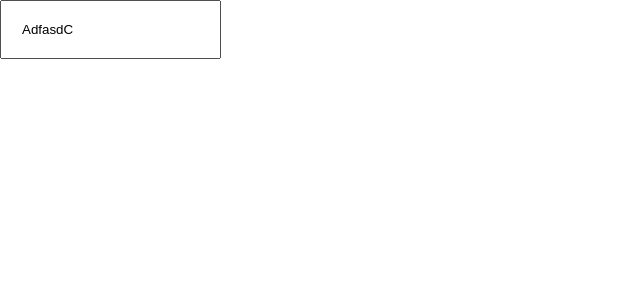
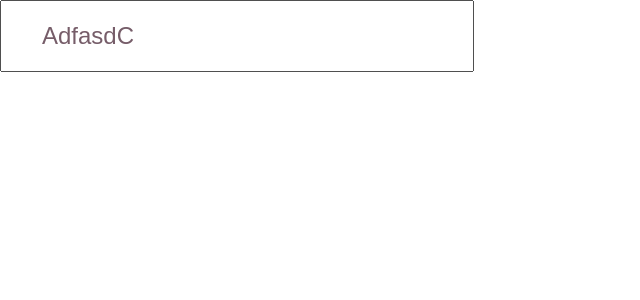
Before and after one commit to AgeratoS/weather-app, a React (Create React App) app: page / in a window 1280 px wide. Shown: the top 300 px of the page, without its empty margins (0-640 px from the left). Built offline with nearby package versions, Linux system fonts and the light colour scheme.

Commit message:
added styled-components

```diff
--- a/package.json
+++ b/package.json
@@ -15,6 +15,7 @@
     "react-dom": "^17.0.2",
     "react-query": "^3.18.1",
     "react-scripts": "4.0.3",
+    "styled-components": "^5.3.0",
     "typescript": "^4.1.2",
     "web-vitals": "^1.0.1"
   },
@@ -43,6 +44,7 @@
     ]
   },
   "devDependencies": {
+    "@types/styled-components": "^5.1.11",
     "react-test-renderer": "^17.0.2"
   }
 }
--- a/src/components/Search/Search.module.css
+++ /dev/null
@@ -1,12 +0,0 @@
-.Search {
-
-}
-
-.Search__input {
-    padding: 20px;
-    outline: none;
-}
-
-.Search.hovered {
-
-}
--- /dev/null
+++ b/src/components/Search/SearchInput.tsx
@@ -0,0 +1,14 @@
+import styled from "styled-components";
+import { palette } from "../../theme/colors"
+
+export const SearchInput = styled.input`
+  padding: 20px 120px 20px 40px;
+  font-family: 'Arial', sans-serif;
+  font-size: 1.5rem;
+  color: ${palette.purple};
+  outline: none;
+
+  &:focus {
+    outline: none;
+  }
+`
--- a/src/components/Search/index.tsx
+++ b/src/components/Search/index.tsx
@@ -1,9 +1,10 @@
+import React from "react";
 import { SearchProps } from "./interface";
-import styles from "./Search.module.css";
+import { SearchInput } from "./SearchInput";
 
 const Search: React.FC<SearchProps> = ({ value, onChange }) => (
-  <div className={styles.Search} data-testid="SearchInput">
-    <input value={value} onChange={onChange} className={styles.Search__input}/>
+  <div>
+    <SearchInput value={value} onChange={onChange} />
   </div>
 )
 
--- /dev/null
+++ b/src/theme/colors.ts
@@ -0,0 +1,7 @@
+export const palette = {
+  "green": "#8FB9A8",
+  "yellow": "#FEFAD4",
+  "orange": "#FCD0BA",
+  "red":    "#F1828D",
+  "purple": "#765D69"
+}
```
Also changed, not shown: 2 other files (tests, documents, lock files or other folders).
